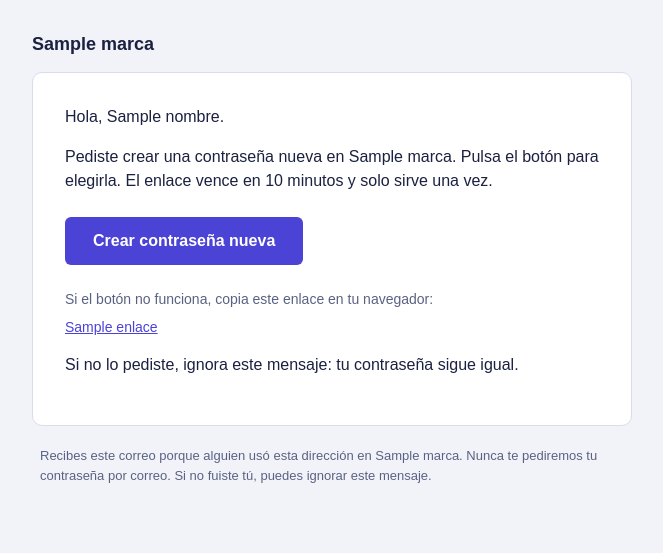
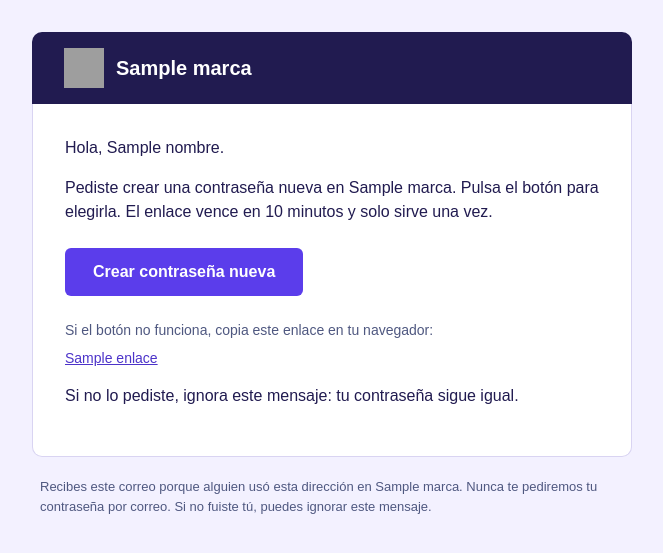
Before and after one commit to isaac18-maker/SIPE-SOUND-BACKEND, a Python web app: template app/templates/correo/restablecer_contrasena.html in a window 1280 px wide. Shown: the top 553 px of the page, without its empty margins (308-971 px from the left). Run offline with Jinja, Linux system fonts and the light colour scheme; the template is opened without the code that fills it: most values are stand-ins (such as "Sample title", 1, 10 or a date in 2020); grey boxes are pictures that could not be loaded.

Commit message:
fix(correo): plantillas con la paleta del proyecto y el logo en la cabecera
- _base y _macros usan los tokens del frontend (tema claro por defecto, oscuro con
  prefers-color-scheme) y la cabecera morada institucional.
- El logo viaja dentro del correo (cid:logo); CorreoService lo adjunta al armar el mensaje.

Co-Authored-By: Claude Sonnet 5.5 <noreply@anthropic.com>

```diff
--- a/app/services/correo_service.py
+++ b/app/services/correo_service.py
@@ -30,6 +30,8 @@ logger = logging.getLogger(__name__)
 
 DIRECTORIO_PLANTILLAS = Path(__file__).resolve().parent.parent / "templates" / "correo"
 MARCA = "SIPE-SOUND"
+# Logo de la cabecera: viaja dentro del correo (cid:logo) para verse sin una URL publica.
+RUTA_LOGO = DIRECTORIO_PLANTILLAS / "logo.png"
 
 # Asunto por tipo. El codigo va en el asunto: se ve en la notificacion del celular.
 ASUNTOS = {
@@ -78,6 +80,7 @@ class CorreoService:
         self._remitente = remitente
         self._nombre_remitente = nombre_remitente
         self._plantillas = crear_plantillas()
+        self._logo = RUTA_LOGO.read_bytes()
 
     def enviar(
         self,
@@ -117,6 +120,9 @@ class CorreoService:
         mensaje.add_alternative(
             self._plantillas.get_template(f"{tipo}.html").render(**datos), subtype="html"
         )
+        mensaje.get_payload()[-1].add_related(
+            self._logo, maintype="image", subtype="png", cid="<logo>", filename="logo.png"
+        )
         return mensaje
 
     def _entregar(self, mensaje: EmailMessage, tipo: str, usuario_id: str | None) -> str | None:
--- a/app/templates/correo/_base.html
+++ b/app/templates/correo/_base.html
@@ -1,3 +1,4 @@
+{# Colores: los tokens del frontend (src/styles/tokens.css). Claro por defecto (:root[data-tema="claro"]) y oscuro en prefers-color-scheme: dark. El logo viaja dentro del correo (cid:logo), no desde una URL. #}
 <!doctype html>
 <html lang="es" xmlns:v="urn:schemas-microsoft-com:vml" xmlns:o="urn:schemas-microsoft-com:office:office" xmlns:w="urn:schemas-microsoft-com:office:word">
 <head>
@@ -15,27 +16,34 @@
     .codigo { font-size: 24px !important; letter-spacing: 4px !important; }
   }
   @media (prefers-color-scheme: dark) {
-    .fondo { background: #10162B !important; }
+    .fondo { background: #0B1020 !important; }
+    .cabecera { background: #10162B !important; }
     .tarjeta { background: #171D33 !important; border-color: #3A4673 !important; }
     .texto { color: #F5F6FF !important; }
     .suave { color: #AEB6D8 !important; }
     .caja-codigo { background: #10162B !important; border-color: #3A4673 !important; }
     .codigo { color: #F5F6FF !important; }
+    .boton { background: #6257F5 !important; }
     a.enlace { color: #B9C8FF !important; }
   }
 </style>
 </head>
-<body class="fondo" style="margin:0;padding:0;background:#F2F3F9;">
+<body class="fondo" style="margin:0;padding:0;background:#F3F1FF;">
 <div style="display:none;max-height:0;overflow:hidden;opacity:0;color:transparent;mso-hide:all;">{% block previa %}{% endblock %}{{ ("&zwnj;&nbsp;" * 40) | safe }}</div>
-<table role="presentation" width="100%" cellpadding="0" cellspacing="0" border="0" class="fondo" style="background:#F2F3F9;">
+<table role="presentation" width="100%" cellpadding="0" cellspacing="0" border="0" class="fondo" style="background:#F3F1FF;">
 <tr><td align="center" style="padding:32px 16px;">
 <!--[if mso]><table role="presentation" width="600" align="center" cellpadding="0" cellspacing="0"><tr><td><![endif]-->
 <table role="presentation" class="contenedor" width="600" cellpadding="0" cellspacing="0" border="0" style="width:600px;max-width:600px;">
-<tr><td class="texto" style="padding:0 0 16px 0;font-family:Arial,Helvetica,sans-serif;font-size:18px;line-height:24px;font-weight:bold;color:#1B2140;">{{ marca }}</td></tr>
-<tr><td class="tarjeta relleno texto" style="background:#FFFFFF;border:1px solid #D9DCEC;border-radius:10px;padding:32px;font-family:Arial,Helvetica,sans-serif;font-size:16px;line-height:24px;color:#1B2140;">
+<tr><td class="cabecera" bgcolor="#211B50" style="background:#211B50;border-radius:10px 10px 0 0;padding:16px 32px;">
+<table role="presentation" cellpadding="0" cellspacing="0" border="0"><tr>
+<td style="padding:0 12px 0 0;vertical-align:middle;"><img src="cid:logo" alt="" width="40" height="40" style="display:block;width:40px;height:40px;border:0;outline:none;"></td>
+<td style="vertical-align:middle;font-family:Arial,Helvetica,sans-serif;font-size:20px;line-height:24px;font-weight:bold;color:#FFFFFF;">{{ marca }}</td>
+</tr></table>
+</td></tr>
+<tr><td class="tarjeta relleno texto" style="background:#FFFFFF;border:1px solid #D9D4F2;border-top:0;border-radius:0 0 10px 10px;padding:32px;font-family:Arial,Helvetica,sans-serif;font-size:16px;line-height:24px;color:#211B50;">
 {% block contenido %}{% endblock %}
 </td></tr>
-<tr><td class="suave" style="padding:20px 8px 0 8px;font-family:Arial,Helvetica,sans-serif;font-size:13px;line-height:20px;color:#5A6283;">Recibes este correo porque alguien usó esta dirección en {{ marca }}. Nunca te pediremos tu contraseña por correo. Si no fuiste tú, puedes ignorar este mensaje.</td></tr>
+<tr><td class="suave" style="padding:20px 8px 0 8px;font-family:Arial,Helvetica,sans-serif;font-size:13px;line-height:20px;color:#4F5880;">Recibes este correo porque alguien usó esta dirección en {{ marca }}. Nunca te pediremos tu contraseña por correo. Si no fuiste tú, puedes ignorar este mensaje.</td></tr>
 </table>
 <!--[if mso]></td></tr></table><![endif]-->
 </td></tr>
--- a/app/templates/correo/_macros.html
+++ b/app/templates/correo/_macros.html
@@ -1,13 +1,14 @@
+{# Colores: tokens del frontend (primary #5B3DEB, linea #D9D4F2, ink #F3F1FF, paper #211B50). #}
 {# Botón a prueba de balas: en Outlook de escritorio (motor de Word) se dibuja con VML. #}
 {% macro boton(url, texto) %}
-<table role="presentation" cellpadding="0" cellspacing="0" border="0" style="margin:24px 0;"><tr><td align="center" bgcolor="#4B42D6" style="border-radius:6px;background:#4B42D6;">
-<!--[if mso]><v:roundrect href="{{ url }}" style="height:48px;v-text-anchor:middle;width:280px;" arcsize="12%" stroke="f" fillcolor="#4B42D6"><w:anchorlock/><center style="color:#FFFFFF;font-family:Arial,sans-serif;font-size:16px;font-weight:bold;">{{ texto }}</center></v:roundrect><![endif]-->
+<table role="presentation" cellpadding="0" cellspacing="0" border="0" style="margin:24px 0;"><tr><td align="center" class="boton" bgcolor="#5B3DEB" style="border-radius:6px;background:#5B3DEB;">
+<!--[if mso]><v:roundrect href="{{ url }}" style="height:48px;v-text-anchor:middle;width:280px;" arcsize="12%" stroke="f" fillcolor="#5B3DEB"><w:anchorlock/><center style="color:#FFFFFF;font-family:Arial,sans-serif;font-size:16px;font-weight:bold;">{{ texto }}</center></v:roundrect><![endif]-->
 <!--[if !mso]><!--><a href="{{ url }}" target="_blank" style="display:inline-block;padding:14px 28px;font-family:Arial,Helvetica,sans-serif;font-size:16px;font-weight:bold;line-height:20px;color:#FFFFFF;text-decoration:none;border-radius:6px;">{{ texto }}</a><!--<![endif]-->
 </td></tr></table>
 {% endmacro %}
 
 {% macro caja_codigo(valor) %}
-<table role="presentation" cellpadding="0" cellspacing="0" border="0" style="margin:24px 0;"><tr><td class="caja-codigo" style="background:#F2F3F9;border:1px solid #D9DCEC;border-radius:6px;padding:16px 24px;"><span class="codigo" style="font-family:'Courier New',Courier,monospace;font-size:28px;line-height:32px;font-weight:bold;letter-spacing:6px;color:#1B2140;">{{ valor }}</span></td></tr></table>
+<table role="presentation" cellpadding="0" cellspacing="0" border="0" style="margin:24px 0;"><tr><td class="caja-codigo" style="background:#F3F1FF;border:1px solid #D9D4F2;border-radius:6px;padding:16px 24px;"><span class="codigo" style="font-family:'Courier New',Courier,monospace;font-size:28px;line-height:32px;font-weight:bold;letter-spacing:6px;color:#211B50;">{{ valor }}</span></td></tr></table>
 {% endmacro %}
 
 {% macro parrafo() %}<p class="texto" style="margin:0 0 16px 0;">{{ caller() }}</p>{% endmacro %}
--- a/app/templates/correo/restablecer_contrasena.html
+++ b/app/templates/correo/restablecer_contrasena.html
@@ -5,7 +5,7 @@
 {% call parrafo() %}Hola, {{ nombre }}.{% endcall %}
 {% call parrafo() %}Pediste crear una contraseña nueva en {{ marca }}. Pulsa el botón para elegirla. El enlace vence en {{ minutos }} minutos y solo sirve una vez.{% endcall %}
 {{ boton(enlace, "Crear contraseña nueva") }}
-<p class="suave" style="margin:0 0 8px 0;font-size:14px;line-height:20px;color:#5A6283;">Si el botón no funciona, copia este enlace en tu navegador:</p>
-<p style="margin:0 0 16px 0;font-size:14px;line-height:20px;word-break:break-all;"><a class="enlace" href="{{ enlace }}" target="_blank" style="color:#4B42D6;text-decoration:underline;">{{ enlace }}</a></p>
+<p class="suave" style="margin:0 0 8px 0;font-size:14px;line-height:20px;color:#4F5880;">Si el botón no funciona, copia este enlace en tu navegador:</p>
+<p style="margin:0 0 16px 0;font-size:14px;line-height:20px;word-break:break-all;"><a class="enlace" href="{{ enlace }}" target="_blank" style="color:#4C33C9;text-decoration:underline;">{{ enlace }}</a></p>
 {% call parrafo() %}Si no lo pediste, ignora este mensaje: tu contraseña sigue igual.{% endcall %}
 {% endblock %}
```
Also changed, not shown: app/templates/correo/logo.png (added).
